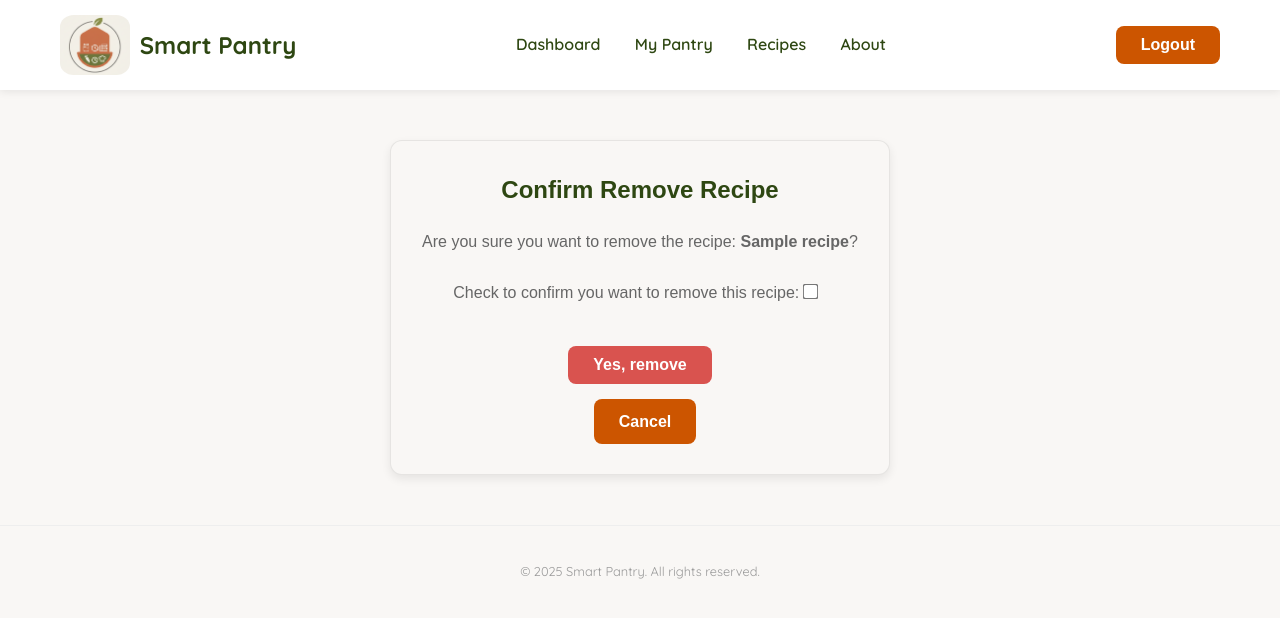
After one commit to NoorAbdin/Capstone-Project, a Django app: page /unsave/1/ in a window 1280 px wide. The commit adds this page. Shown: the top 618 px of the page. Run offline with Django 5.2, Linux system fonts and the light colour scheme; a user stored in the database is signed in; tables that the repository leaves empty hold one stand-in row (values such as "Sample post").

Commit message:
CRUD for recipes done

```diff
--- a/smartpantry/main_app/forms.py
+++ b/smartpantry/main_app/forms.py
@@ -63,3 +63,10 @@ class ItemForm(forms.ModelForm):
             'quantity': 'Quantity (Units)',
             'status': 'Item Status',
         }
+
+
+class ConfirmUnsaveForm(forms.Form):
+    confirm = forms.BooleanField(
+        required=True,
+        label="Check to confirm you want to remove this recipe"
+    )
--- /dev/null
+++ b/smartpantry/main_app/static/css/recipes/delete.css
@@ -0,0 +1,76 @@
+/* Container صفحة التأكيد */
+.confirm-delete {
+    max-width: 500px;
+    margin: 50px auto;
+    padding: 30px;
+    background-color: var(--color-background-light); /* خلفية خفيفة */
+    border: 1px solid var(--color-shadow);
+    border-radius: 12px;
+    box-shadow: 0 4px 10px var(--color-shadow);
+    text-align: center;
+    font-family: Arial, sans-serif;
+}
+
+/* عنوان الصفحة */
+.confirm-delete h2 {
+    color: var(--color-text-dark);
+    margin-bottom: 20px;
+    font-size: 24px;
+}
+
+/* الوصف */
+.confirm-delete p {
+    font-size: 16px;
+    color: var(--color-text-muted);
+    margin-bottom: 25px;
+}
+
+/* الفورم */
+.confirm-delete form {
+    display: flex;
+    flex-direction: column;
+    gap: 15px;
+    align-items: center;
+}
+
+/* زر الحذف */
+.btn-danger {
+    background-color: var(--expiring-alert); /* الأحمر المستخدم للتنبيهات */
+    color: white;
+    border: none;
+    padding: 10px 25px;
+    border-radius: 8px;
+    cursor: pointer;
+    font-size: 16px;
+    transition: background-color 0.3s ease, box-shadow 0.2s ease;
+}
+
+.btn-danger:hover {
+    background-color: #c9302c; /* غامق قليل عند hover */
+    box-shadow: 0 4px 10px rgba(217, 83, 79, 0.3);
+}
+
+/* زر الإلغاء */
+.btn-secondary {
+    background-color: var(--color-primary-orange); /* برتقالي متناسق مع الموقع */
+    color: white;
+    border: none;
+    padding: 10px 25px;
+    border-radius: 8px;
+    cursor: pointer;
+    font-size: 16px;
+    text-decoration: none;
+    transition: background-color 0.3s ease;
+}
+
+.btn-secondary:hover {
+    background-color: #b34700; /* غامق شوي عند hover */
+    color: white;
+}
+
+/* Checkbox */
+.confirm-delete input[type="checkbox"] {
+    margin-right: 10px;
+    transform: scale(1.2);
+    cursor: pointer;
+}
--- /dev/null
+++ b/smartpantry/main_app/templates/recipe/confirm_unsave.html
@@ -0,0 +1,18 @@
+{% extends "base.html" %}
+{% load static %}
+{% block head %}
+    <link rel="stylesheet" href="{% static 'css/recipes/delete.css' %}">
+{% endblock %}
+{% block content %}
+<div class="confirm-delete">
+    <h2>Confirm Remove Recipe</h2>
+    <p>Are you sure you want to remove the recipe: <strong>{{ recipe.title }}</strong>?</p>
+
+    <form method="POST">
+        {% csrf_token %}
+        {{ form.as_p }}
+        <button type="submit" class="btn btn-danger">Yes, remove</button>
+        <a href="{% url 'recipes' %}" class="btn btn-secondary">Cancel</a>
+    </form>
+</div>
+{% endblock %}
--- a/smartpantry/main_app/templates/recipe/recipes.html
+++ b/smartpantry/main_app/templates/recipe/recipes.html
@@ -57,6 +57,12 @@
 
                 <div class="recipe-action">
                     <a href="{% url 'recipe_detail' recipe_pk=recipe.pk %}">View Details</a>
+                     {% if user in recipe.saved_by_users.all %}
+                <form method="POST" action="{% url 'unsave_recipe' recipe.pk %}" style="display:inline;">
+                    {% csrf_token %}
+                    <button type="submit" class="btn btn-danger">Unsave</button>
+                </form>
+                {% endif %}
                 </div>
             </div>
             {% endfor %}
--- a/smartpantry/main_app/urls.py
+++ b/smartpantry/main_app/urls.py
@@ -34,10 +34,7 @@ urlpatterns = [
    path('recipes/suggest/', views.recipe_suggest, name='recipe_suggest'),
    path('recipes/<int:recipe_pk>/', views.recipe_detail, name='recipe_detail'),
    path('recipe/', views.recipe_saved, name='recipes'),
-   #path('recipe/save/<int:recipe_pk>/', views.recipe_confirm_save, name='recipe_confirm_save'),
+   path('recipe/cook-save/<int:recipe_pk>/', views.cook_and_save_recipe, name='cook_and_save_recipe'),
+   path('unsave/<int:recipe_pk>/', views.unsave_recipe, name='unsave_recipe'),
 
-
-   # used-items
-   #path('recipe/use/<int:recipe_pk>/', views.use_recipe_items, name='use_recipe_items'),
-   path('recipe/cook-save/<int:recipe_pk>/', views.cook_and_save_recipe, name='cook_and_save_recipe'),
 ]
--- a/smartpantry/main_app/views.py
+++ b/smartpantry/main_app/views.py
@@ -12,6 +12,7 @@ from django.db import transaction
 from django.contrib.auth import get_user_model, login, logout
 from google import genai
 from google.genai import types
+from .forms import ConfirmUnsaveForm
 
 # Load environment variables
 load_dotenv()
@@ -161,6 +162,29 @@ def recipe_saved(request):
         'current_filter': ingredient_filter or 'all',
     }
     return render(request, 'recipe/recipes.html', context)
+
+# delete recipe
+@login_required
+def unsave_recipe(request, recipe_pk):
+    recipe = get_object_or_404(Recipe, pk=recipe_pk)
+    user = request.user
+
+    if request.method == 'POST':
+        form = ConfirmUnsaveForm(request.POST)
+        if form.is_valid() and form.cleaned_data['confirm']:
+            if user in recipe.saved_by_users.all():
+                recipe.saved_by_users.remove(user)
+                messages.success(request, f"'{recipe.title}' has been removed from your saved recipes.")
+            else:
+                messages.warning(request, f"'{recipe.title}' is not in your saved recipes.")
+            return redirect('recipes')
+    else:
+        form = ConfirmUnsaveForm()
+
+    return render(request, 'recipe/confirm_unsave.html', {
+        'recipe': recipe,
+        'form': form
+    })
 
 
 # --- NEW VIEW: Recipe Detail ---
```
